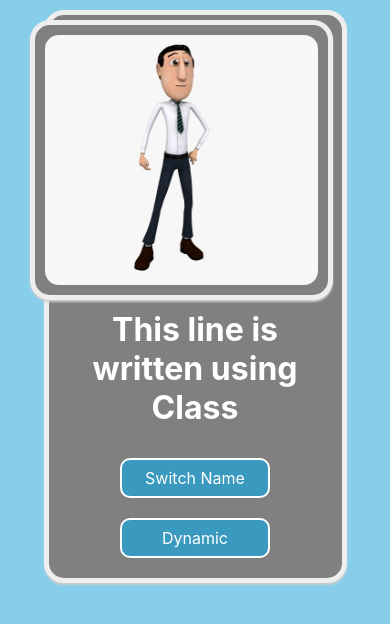
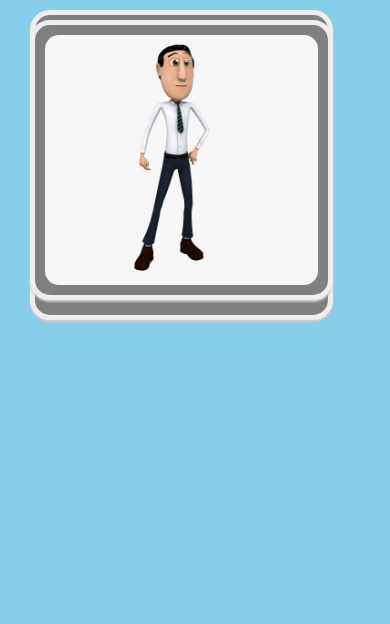
Before and after one commit to shkamboj/react_starter, a React (Create React App) app: page / in a window 390 px wide. Shown: the top 624 px of the page. Built offline with nearby package versions, Linux system fonts and the light colour scheme.

Commit message:
mobile responsiveness done

```diff
--- a/src/App.css
+++ b/src/App.css
@@ -23,7 +23,7 @@ body {
  	.App {
     align-self: center;
     text-align: center;
-    margin: 10px auto;
+    margin: 10px 20px 20px 30px;
     color : white;
     background : grey;
     border : 5px solid #eee;
--- a/src/Pure_js.css
+++ b/src/Pure_js.css
@@ -27,10 +27,9 @@
   @media only screen and (max-width: 600px) {
 	.Pure_js {
 		text-align: center;
-		position: relative;
-		margin: 10px 30px;
+		position: absolute;
+		margin: 10px 20px 20px 30px;
 		color : white;
-		float: left;
 		background : grey;
 		border : 5px solid #eee;
 		border-radius : 20px;
```
